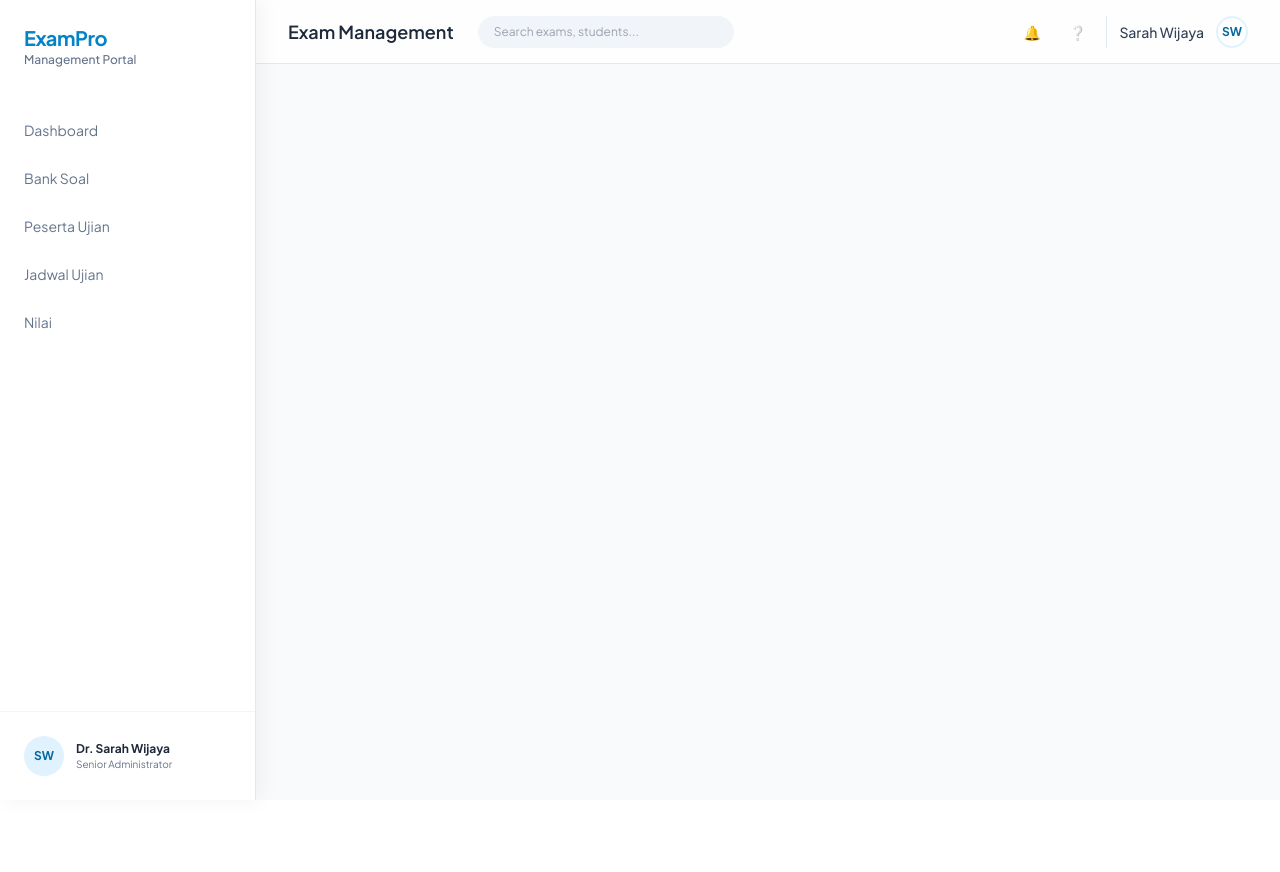
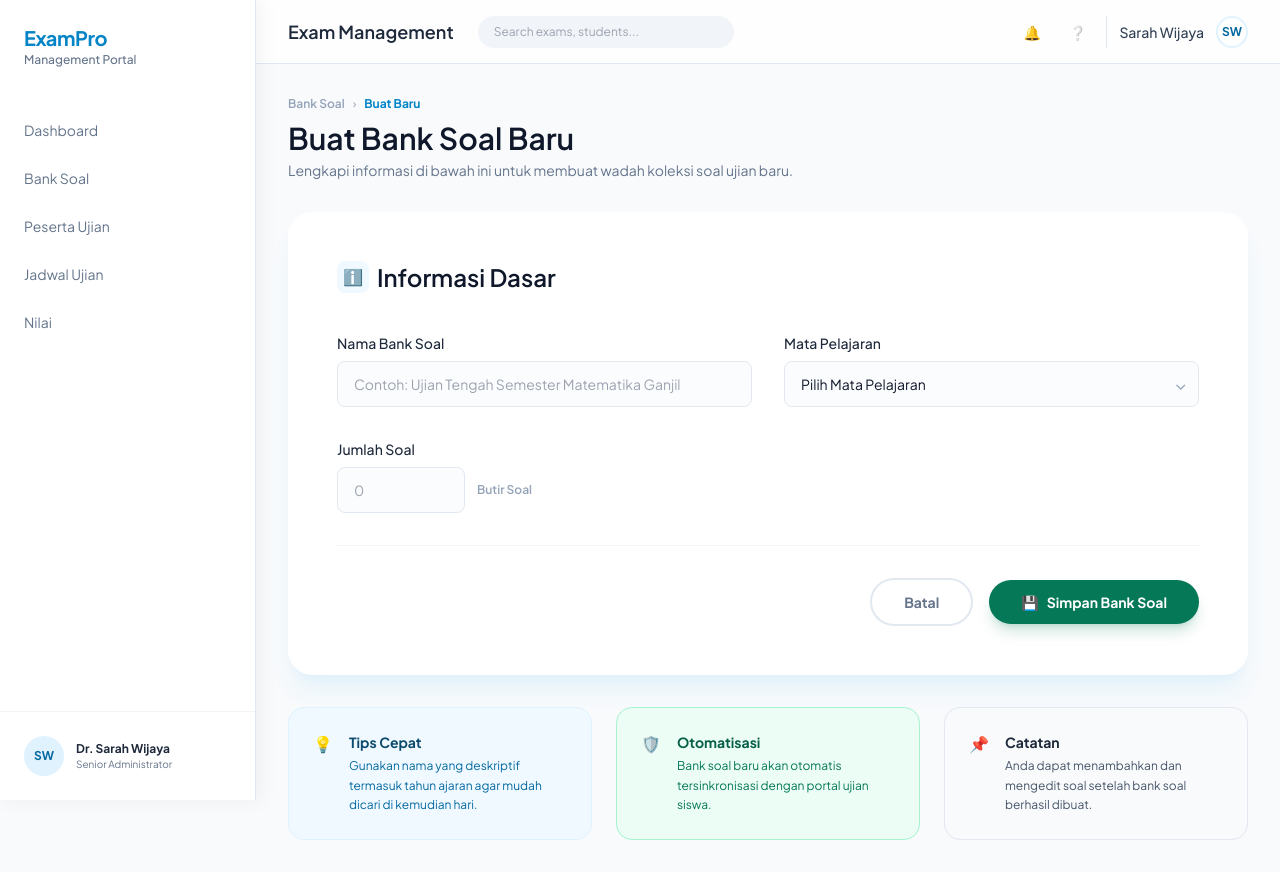
Before and after one commit to masulfauzi/ujian-front, a Vue app: page /bank-soal/tambah in a window 1280 px wide. Before the commit the page ends 800 px from the top, so only its background shows below. Built offline with nearby package versions, Linux system fonts and the light colour scheme.

Commit message:
feat: add tambah bank soal page flow

```diff
--- a/src/router/modules/bankSoal.js
+++ b/src/router/modules/bankSoal.js
@@ -1,4 +1,5 @@
 import BankSoalListView from '../../views/bank_soal/BankSoalListView.vue'
+import BankSoalCreateView from '../../views/bank_soal/BankSoalCreateView.vue'
 
 const bankSoalRoutes = [
     {
@@ -6,6 +7,11 @@ const bankSoalRoutes = [
         name: 'bank-soal-list',
         component: BankSoalListView,
     },
+    {
+        path: '/bank-soal/tambah',
+        name: 'bank-soal-create',
+        component: BankSoalCreateView,
+    },
 ]
 
 export default bankSoalRoutes
--- /dev/null
+++ b/src/views/bank_soal/BankSoalCreateView.vue
@@ -0,0 +1,112 @@
+<template>
+    <div class="bg-slate-50 text-slate-900">
+        <section class="w-full px-4 py-8 lg:ml-64 lg:w-[calc(100%-16rem)] lg:px-8">
+            <div class="mx-auto w-full max-w-5xl">
+                <div class="mb-8">
+                    <nav class="mb-2 flex items-center gap-2 text-slate-400">
+                        <RouterLink class="text-xs font-semibold transition-colors hover:text-sky-500" to="/bank-soal">
+                            Bank Soal
+                        </RouterLink>
+                        <span class="text-xs">›</span>
+                        <span class="text-xs font-bold text-sky-600">Buat Baru</span>
+                    </nav>
+                    <h2 class="text-3xl font-semibold text-slate-900">Buat Bank Soal Baru</h2>
+                    <p class="mt-1 text-sm text-slate-500">Lengkapi informasi di bawah ini untuk membuat wadah koleksi
+                        soal ujian baru.</p>
+                </div>
+
+                <div
+                    class="rounded-[24px] border border-white bg-white p-8 shadow-[0_20px_25px_-5px_rgba(14,165,233,0.08),0_8px_10px_-6px_rgba(14,165,233,0.05)] md:p-12">
+                    <form class="space-y-8" @submit.prevent>
+                        <div class="grid grid-cols-1 gap-8 md:grid-cols-2">
+                            <div class="space-y-6 md:col-span-2">
+                                <div class="mb-2 flex items-center gap-2">
+                                    <div
+                                        class="flex h-8 w-8 items-center justify-center rounded-lg bg-sky-50 text-sky-500">
+                                        ℹ️</div>
+                                    <h3 class="text-2xl font-semibold text-slate-900">Informasi Dasar</h3>
+                                </div>
+                            </div>
+
+                            <div class="space-y-2">
+                                <label class="block text-sm font-medium text-slate-800" for="bank_name">Nama Bank
+                                    Soal</label>
+                                <input id="bank_name" type="text"
+                                    placeholder="Contoh: Ujian Tengah Semester Matematika Ganjil"
+                                    class="w-full rounded-lg border border-slate-200 bg-slate-50/50 px-4 py-3 text-sm transition-all focus:border-sky-500 focus:ring-2 focus:ring-sky-500/20" />
+                            </div>
+
+                            <div class="space-y-2">
+                                <label class="block text-sm font-medium text-slate-800" for="subject">Mata
+                                    Pelajaran</label>
+                                <div class="relative">
+                                    <select id="subject"
+                                        class="w-full appearance-none rounded-lg border border-slate-200 bg-slate-50/50 px-4 py-3 text-sm transition-all focus:border-sky-500 focus:ring-2 focus:ring-sky-500/20">
+                                        <option value="" selected disabled>Pilih Mata Pelajaran</option>
+                                        <option value="math">Matematika</option>
+                                        <option value="science">Sains / IPA</option>
+                                        <option value="english">Bahasa Inggris</option>
+                                        <option value="history">Sejarah</option>
+                                    </select>
+                                    <span
+                                        class="pointer-events-none absolute right-3 top-1/2 -translate-y-1/2 text-slate-400">⌄</span>
+                                </div>
+                            </div>
+
+                            <div class="space-y-2">
+                                <label class="block text-sm font-medium text-slate-800" for="question_count">Jumlah
+                                    Soal</label>
+                                <div class="flex items-center gap-3">
+                                    <input id="question_count" type="number" min="1" max="200" placeholder="0"
+                                        class="w-32 rounded-lg border border-slate-200 bg-slate-50/50 px-4 py-3 text-sm transition-all focus:border-sky-500 focus:ring-2 focus:ring-sky-500/20" />
+                                    <span class="text-xs font-semibold text-slate-400">Butir Soal</span>
+                                </div>
+                            </div>
+                        </div>
+
+                        <div class="my-8 h-px w-full bg-slate-100"></div>
+
+                        <div class="flex flex-col items-center justify-end gap-4 sm:flex-row">
+                            <RouterLink to="/bank-soal"
+                                class="w-full rounded-full border-2 border-slate-200 px-8 py-3 text-center text-sm font-bold text-slate-500 transition-all hover:border-slate-300 hover:bg-slate-50 sm:w-auto">
+                                Batal
+                            </RouterLink>
+                            <button type="submit"
+                                class="flex w-full items-center justify-center gap-2 rounded-full bg-emerald-700 px-8 py-3 text-sm font-bold text-white shadow-lg shadow-emerald-700/20 transition-all hover:brightness-110 sm:w-auto">
+                                <span>💾</span>
+                                Simpan Bank Soal
+                            </button>
+                        </div>
+                    </form>
+                </div>
+
+                <div class="mt-8 grid grid-cols-1 gap-6 md:grid-cols-3">
+                    <div class="flex gap-4 rounded-2xl border border-sky-100 bg-sky-50 p-6">
+                        <span class="shrink-0 text-sky-500">💡</span>
+                        <div>
+                            <h4 class="mb-1 text-sm font-bold text-sky-900">Tips Cepat</h4>
+                            <p class="text-xs leading-relaxed text-sky-700">Gunakan nama yang deskriptif termasuk tahun
+                                ajaran agar mudah dicari di kemudian hari.</p>
+                        </div>
+                    </div>
+                    <div class="flex gap-4 rounded-2xl border border-emerald-200 bg-emerald-50 p-6">
+                        <span class="shrink-0 text-emerald-600">🛡️</span>
+                        <div>
+                            <h4 class="mb-1 text-sm font-bold text-emerald-800">Otomatisasi</h4>
+                            <p class="text-xs leading-relaxed text-emerald-700">Bank soal baru akan otomatis
+                                tersinkronisasi dengan portal ujian siswa.</p>
+                        </div>
+                    </div>
+                    <div class="flex gap-4 rounded-2xl border border-slate-200 bg-slate-50 p-6">
+                        <span class="shrink-0 text-slate-500">📌</span>
+                        <div>
+                            <h4 class="mb-1 text-sm font-bold text-slate-800">Catatan</h4>
+                            <p class="text-xs leading-relaxed text-slate-600">Anda dapat menambahkan dan mengedit soal
+                                setelah bank soal berhasil dibuat.</p>
+                        </div>
+                    </div>
+                </div>
+            </div>
+        </section>
+    </div>
+</template>
--- a/src/views/bank_soal/BankSoalListView.vue
+++ b/src/views/bank_soal/BankSoalListView.vue
@@ -6,11 +6,11 @@
                     <h1 class="text-4xl font-extrabold tracking-tight text-slate-900">Bank Soal</h1>
                     <p class="mt-2 text-sm text-slate-500">Kelola materi ujian dan kumpulan pertanyaan Anda di sini.</p>
                 </div>
-                <button
+                <RouterLink to="/bank-soal/tambah"
                     class="inline-flex items-center gap-2 rounded-xl bg-sky-500 px-6 py-3 text-sm font-semibold text-white shadow-lg shadow-sky-500/20 transition hover:bg-sky-600 active:scale-95">
                     <span>＋</span>
                     <span>Buat Bank Soal Baru</span>
-                </button>
+                </RouterLink>
             </div>
 
             <div class="mb-8 grid grid-cols-1 gap-6 md:grid-cols-3">
```
Also changed, not shown: 1 other file (tests, documents, lock files or other folders).
